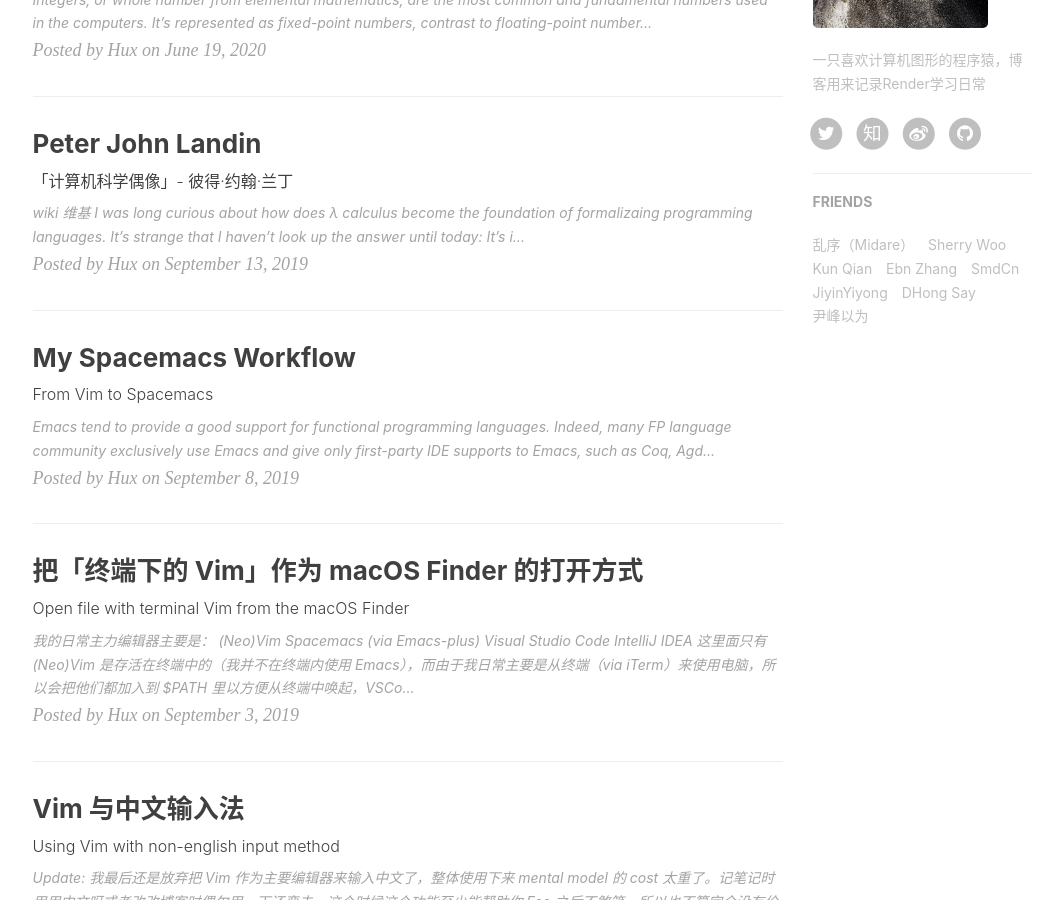
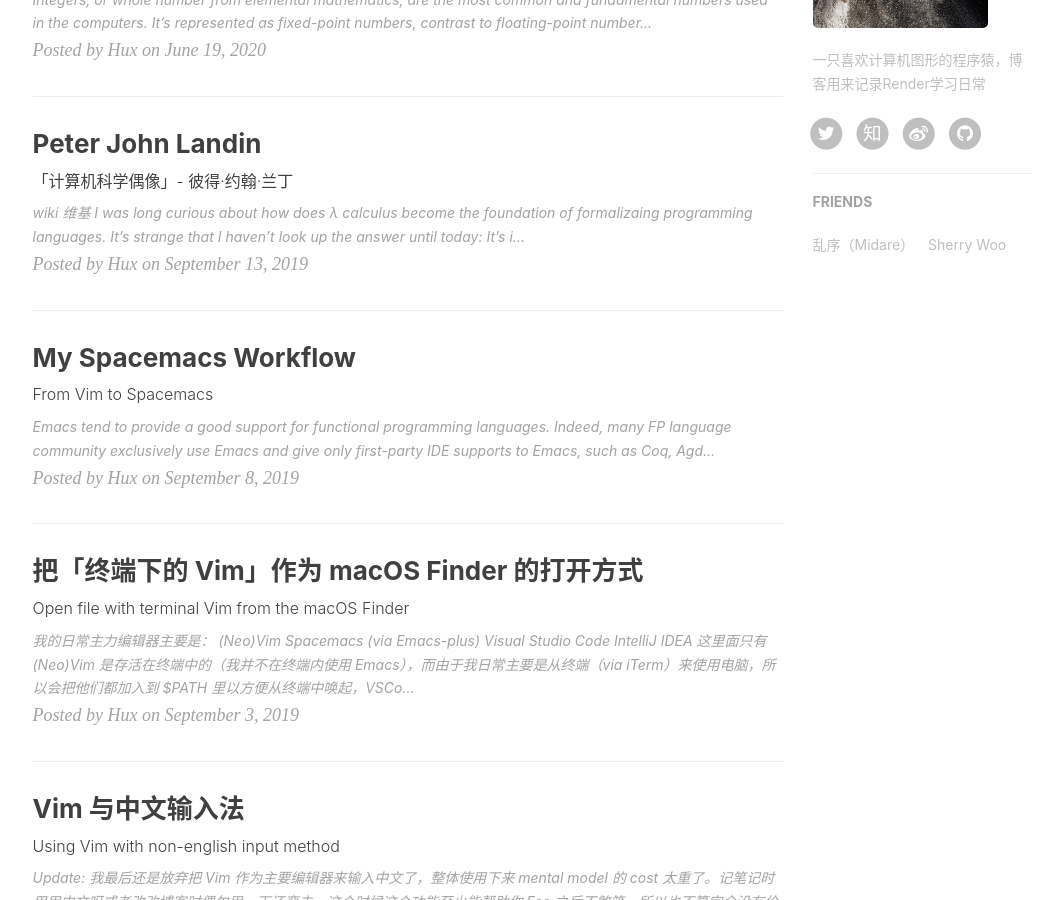
Before and after one commit to Fin-Del-Mundo/fin-del-mundo.github.io, a Jekyll site: the page built from index.html, in a window 1280 px wide and 900 px high, scrolled down 1030 px. Shown: the whole window, without its empty margins (135-1188 px from the left). Built offline with Jekyll 4.4.1, drawn with Linux system fonts in a browser that asks for light colours; nearby versions of some CDN libraries; the list of posts is cut into pages by our own code; comment, search, counter and statistics services are not loaded.

Commit message:
delete friend

```diff
--- a/_config.yml
+++ b/_config.yml
@@ -108,23 +108,5 @@
     },{
         title: "Sherry Woo",
         href: "https://sherrywoo.me/"
-    },{
-        title: "Kun Qian",
-        href: "http://kunq.me"
-    },{
-        title: "Ebn Zhang",
-        href: "http://ebnbin.com/"
-    },{
-        title: "SmdCn",
-        href: "http://blog.smdcn.net"
-    },{
-        title: "JiyinYiyong",
-        href: "http://tiye.me/"
-    },{
-        title: "DHong Say",
-        href: "http://dhong.co"
-    },{
-        title: "尹峰以为",
-        href: "http://ingf.github.io/"
     }
 ]
```
